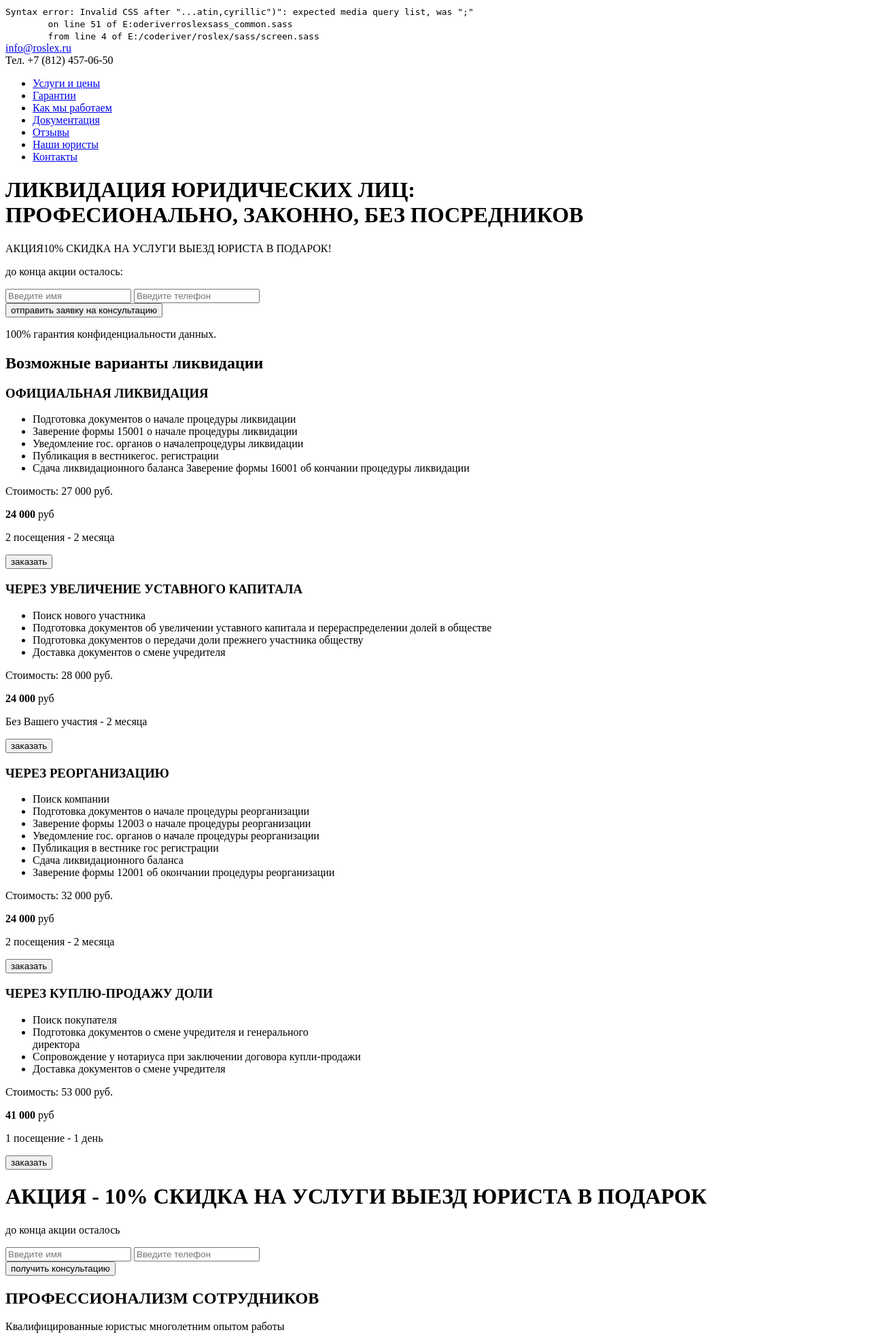
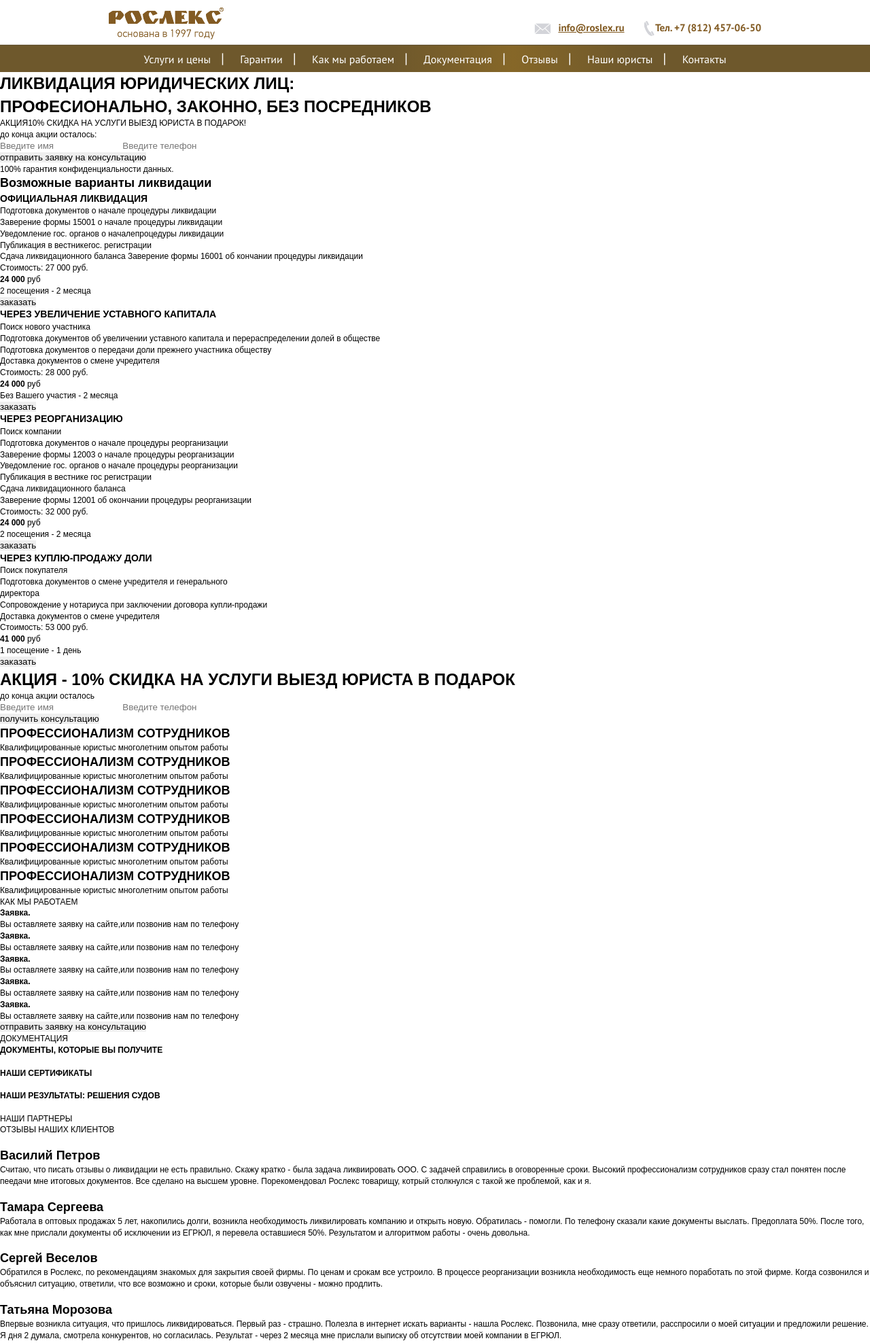
Before and after one commit to coderiver/roslex, a PHP site: page / in a window 1280 px wide. Shown: the top 1976 px of the page at 68% size. Run offline with PHP 8.4, Linux system fonts and the light colour scheme.

Commit message:
topline && nav

```diff
--- a/css/screen.css
+++ b/css/screen.css
@@ -1,74 +1,54 @@
-/*
-Syntax error: Invalid CSS after "...atin,cyrillic")": expected media query list, was ";"
-        on line 51 of E:\coderiver\roslex\sass\_common.sass
-        from line 4 of E:/coderiver/roslex/sass/screen.sass
+@import url("http://fonts.googleapis.com/css?family=PT+Sans:400,700,400italic&subset=cyrillic,latin");
+@import url("http://fonts.googleapis.com/css?family=PT+Sans+Narrow&subset=latin,cyrillic");
+html, body, div, span, applet, object, iframe, h1, h2, h3, h4, h5, h6, p, blockquote, pre, a, abbr, acronym, address, big, cite, code, del, dfn, em, img, ins, kbd, q, s, samp, small, strike, strong, sub, sup, tt, var, b, u, i, center, dl, dt, dd, ol, ul, li, fieldset, form, label, legend, table, caption, tbody, tfoot, thead, tr, th, td, article, aside, canvas, details, embed, figure, figcaption, footer, header, hgroup, menu, nav, output, ruby, section, summary, time, mark, audio, video { margin: 0; padding: 0; border: 0; vertical-align: baseline; }
 
-Backtrace:
-E:\coderiver\roslex\sass\_common.sass:51
-E:/coderiver/roslex/sass/screen.sass:4
-C:/Program Files (x86)/Prepros/gems/gems/sass-3.3.8/lib/sass/scss/parser.rb:1312:in `expected'
-C:/Program Files (x86)/Prepros/gems/gems/sass-3.3.8/lib/sass/scss/parser.rb:1248:in `expected'
-C:/Program Files (x86)/Prepros/gems/gems/sass-3.3.8/lib/sass/scss/parser.rb:65:in `parse_media_query_list'
-C:/Program Files (x86)/Prepros/gems/gems/sass-3.3.8/lib/sass/engine.rb:1019:in `parse_import_arg'
-C:/Program Files (x86)/Prepros/gems/gems/sass-3.3.8/lib/sass/engine.rb:986:in `block in parse_import_directive'
-C:/Program Files (x86)/Prepros/gems/gems/sass-3.3.8/lib/sass/engine.rb:985:in `loop'
-C:/Program Files (x86)/Prepros/gems/gems/sass-3.3.8/lib/sass/engine.rb:985:in `parse_import_directive'
-C:/Program Files (x86)/Prepros/gems/gems/sass-3.3.8/lib/sass/engine.rb:806:in `parse_directive'
-C:/Program Files (x86)/Prepros/gems/gems/sass-3.3.8/lib/sass/engine.rb:653:in `parse_line'
-C:/Program Files (x86)/Prepros/gems/gems/sass-3.3.8/lib/sass/engine.rb:543:in `build_tree'
-C:/Program Files (x86)/Prepros/gems/gems/sass-3.3.8/lib/sass/engine.rb:562:in `block in append_children'
-C:/Program Files (x86)/Prepros/gems/gems/sass-3.3.8/lib/sass/engine.rb:561:in `each'
-C:/Program Files (x86)/Prepros/gems/gems/sass-3.3.8/lib/sass/engine.rb:561:in `append_children'
-C:/Program Files (x86)/Prepros/gems/gems/sass-3.3.8/lib/sass/engine.rb:412:in `_to_tree'
-C:/Program Files (x86)/Prepros/gems/gems/sass-3.3.8/lib/sass/engine.rb:305:in `to_tree'
-C:/Program Files (x86)/Prepros/gems/gems/sass-3.3.8/lib/sass/tree/visitors/perform.rb:295:in `block in visit_import'
-C:/Program Files (x86)/Prepros/gems/gems/sass-3.3.8/lib/sass/stack.rb:88:in `block in with_import'
-C:/Program Files (x86)/Prepros/gems/gems/sass-3.3.8/lib/sass/stack.rb:121:in `with_frame'
-C:/Program Files (x86)/Prepros/gems/gems/sass-3.3.8/lib/sass/stack.rb:88:in `with_import'
-C:/Program Files (x86)/Prepros/gems/gems/sass-3.3.8/lib/sass/tree/visitors/perform.rb:294:in `visit_import'
-C:/Program Files (x86)/Prepros/gems/gems/sass-3.3.8/lib/sass/tree/visitors/base.rb:36:in `visit'
-C:/Program Files (x86)/Prepros/gems/gems/sass-3.3.8/lib/sass/tree/visitors/perform.rb:152:in `block in visit'
-C:/Program Files (x86)/Prepros/gems/gems/sass-3.3.8/lib/sass/stack.rb:79:in `block in with_base'
-C:/Program Files (x86)/Prepros/gems/gems/sass-3.3.8/lib/sass/stack.rb:121:in `with_frame'
-C:/Program Files (x86)/Prepros/gems/gems/sass-3.3.8/lib/sass/stack.rb:79:in `with_base'
-C:/Program Files (x86)/Prepros/gems/gems/sass-3.3.8/lib/sass/tree/visitors/perform.rb:152:in `visit'
-C:/Program Files (x86)/Prepros/gems/gems/sass-3.3.8/lib/sass/tree/visitors/base.rb:52:in `block in visit_children'
-C:/Program Files (x86)/Prepros/gems/gems/sass-3.3.8/lib/sass/tree/visitors/base.rb:52:in `map'
-C:/Program Files (x86)/Prepros/gems/gems/sass-3.3.8/lib/sass/tree/visitors/base.rb:52:in `visit_children'
-C:/Program Files (x86)/Prepros/gems/gems/sass-3.3.8/lib/sass/tree/visitors/perform.rb:161:in `block in visit_children'
-C:/Program Files (x86)/Prepros/gems/gems/sass-3.3.8/lib/sass/tree/visitors/perform.rb:173:in `with_environment'
-C:/Program Files (x86)/Prepros/gems/gems/sass-3.3.8/lib/sass/tree/visitors/perform.rb:160:in `visit_children'
-C:/Program Files (x86)/Prepros/gems/gems/sass-3.3.8/lib/sass/tree/visitors/base.rb:36:in `block in visit'
-C:/Program Files (x86)/Prepros/gems/gems/sass-3.3.8/lib/sass/tree/visitors/perform.rb:180:in `visit_root'
-C:/Program Files (x86)/Prepros/gems/gems/sass-3.3.8/lib/sass/tree/visitors/base.rb:36:in `visit'
-C:/Program Files (x86)/Prepros/gems/gems/sass-3.3.8/lib/sass/tree/visitors/perform.rb:151:in `visit'
-C:/Program Files (x86)/Prepros/gems/gems/sass-3.3.8/lib/sass/tree/visitors/perform.rb:8:in `visit'
-C:/Program Files (x86)/Prepros/gems/gems/sass-3.3.8/lib/sass/tree/root_node.rb:36:in `css_tree'
-C:/Program Files (x86)/Prepros/gems/gems/sass-3.3.8/lib/sass/tree/root_node.rb:20:in `render'
-C:/Program Files (x86)/Prepros/gems/gems/sass-3.3.8/lib/sass/engine.rb:274:in `render'
-C:/Program Files (x86)/Prepros/gems/gems/compass-1.0.0.alpha.19/lib/compass/compiler.rb:171:in `block (2 levels) in compile'
-C:/Program Files (x86)/Prepros/gems/gems/compass-1.0.0.alpha.19/lib/compass/compiler.rb:153:in `timed'
-C:/Program Files (x86)/Prepros/gems/gems/compass-1.0.0.alpha.19/lib/compass/compiler.rb:166:in `block in compile'
-C:/Program Files (x86)/Prepros/gems/gems/compass-1.0.0.alpha.19/lib/compass/logger.rb:46:in `red'
-C:/Program Files (x86)/Prepros/gems/gems/compass-1.0.0.alpha.19/lib/compass/compiler.rb:165:in `compile'
-C:/Program Files (x86)/Prepros/gems/gems/compass-1.0.0.alpha.19/lib/compass/compiler.rb:144:in `compile_if_required'
-C:/Program Files (x86)/Prepros/gems/gems/compass-1.0.0.alpha.19/lib/compass/compiler.rb:129:in `block (2 levels) in run'
-C:/Program Files (x86)/Prepros/gems/gems/compass-1.0.0.alpha.19/lib/compass/compiler.rb:127:in `each'
-C:/Program Files (x86)/Prepros/gems/gems/compass-1.0.0.alpha.19/lib/compass/compiler.rb:127:in `block in run'
-C:/Program Files (x86)/Prepros/gems/gems/compass-1.0.0.alpha.19/lib/compass/compiler.rb:153:in `timed'
-C:/Program Files (x86)/Prepros/gems/gems/compass-1.0.0.alpha.19/lib/compass/compiler.rb:126:in `run'
-C:/Program Files (x86)/Prepros/gems/gems/compass-1.0.0.alpha.19/lib/compass/commands/update_project.rb:49:in `perform'
-C:/Program Files (x86)/Prepros/gems/gems/compass-1.0.0.alpha.19/lib/compass/commands/base.rb:18:in `execute'
-C:/Program Files (x86)/Prepros/gems/gems/compass-1.0.0.alpha.19/lib/compass/commands/project_base.rb:19:in `execute'
-C:/Program Files (x86)/Prepros/gems/gems/compass-1.0.0.alpha.19/lib/compass/exec/sub_command_ui.rb:43:in `perform!'
-C:/Program Files (x86)/Prepros/gems/gems/compass-1.0.0.alpha.19/lib/compass/exec/sub_command_ui.rb:15:in `run!'
-C:/Program Files (x86)/Prepros/gems/gems/compass-1.0.0.alpha.19/bin/compass:30:in `block in <top (required)>'
-C:/Program Files (x86)/Prepros/gems/gems/compass-1.0.0.alpha.19/bin/compass:44:in `call'
-C:/Program Files (x86)/Prepros/gems/gems/compass-1.0.0.alpha.19/bin/compass:44:in `<top (required)>'
-C:/Program Files (x86)/Prepros/bin/gems.rb:17:in `load'
-C:/Program Files (x86)/Prepros/bin/gems.rb:17:in `<main>'
-*/
-body:before {
-  white-space: pre;
-  font-family: monospace;
-  content: "Syntax error: Invalid CSS after \"...atin,cyrillic\")\": expected media query list, was \";\"\A         on line 51 of E:\coderiver\roslex\sass\_common.sass\A         from line 4 of E:/coderiver/roslex/sass/screen.sass"; }
+body, html { height: 100%; }
+
+img, fieldset, a img { border: none; }
+
+input[type="text"], input[type="email"], input[type="tel"], textarea { -webkit-appearance: none; }
+
+input[type="submit"], button { cursor: pointer; }
+input[type="submit"]::-moz-focus-inner, button::-moz-focus-inner { padding: 0; border: 0; }
+
+textarea { overflow: auto; }
+
+input, button { margin: 0; padding: 0; border: 0; }
+
+div, input, textarea, select, button, h1, h2, h3, h4, h5, h6, a, span, a:focus { outline: none; }
+
+ul, ol { list-style-type: none; }
+
+@media only screen and (min-device-width: 320px) and (max-device-width: 480px) { * { -webkit-text-size-adjust: none; } }
+table { border-spacing: 0; border-collapse: collapse; width: 100%; }
+
+body { font-family: Arial, sans-serif; font-size: 12px; line-height: 1.4; }
+
+.topline .topline__in, .nav .nav__in { width: 960px; margin: 0 auto; }
+
+.out { width: 100%; }
+.out .icon-logo { background: url('../img/icons-seed526e5db.png') 0 -30px no-repeat; width: 169px; height: 47px; display: inline-block; }
+.out .icon-mail { background: url('../img/icons-seed526e5db.png') 0 -87px no-repeat; width: 25px; height: 17px; display: inline-block; }
+.out .icon-phone { background: url('../img/icons-seed526e5db.png') 0 -114px no-repeat; width: 17px; height: 24px; display: inline-block; }
+
+.topline .topline__in { *zoom: 1; height: 67px; }
+.topline .topline__in:after { content: " "; display: table; clear: both; }
+.topline .topline__logo { float: left; display: inline-block; margin-top: 11px; }
+.topline .topline__contacts { float: right; margin-top: 30px; }
+.topline .topline__mail, .topline .topline__phone { display: inline-block; color: #825b23; font-family: "PT Sans", Arial, sans-serif; font-weight: 700; font-size: 15px; }
+.topline .topline__mail i, .topline .topline__phone i { vertical-align: middle; }
+.topline .topline__mail { margin-right: 25px; }
+.topline .topline__mail i { position: relative; right: 10px; }
+
+.nav { background-color: #6e582c; *zoom: 1; filter: progid:DXImageTransform.Microsoft.gradient(gradientType=1, startColorstr='#FF6E582C', endColorstr='#FF6E582C'); background-image: -moz-linear-gradient(left, #6e582c 45%, #866728 59%, #6e582c 73%); background-image: -webkit-linear-gradient(left, #6e582c 45%, #866728 59%, #6e582c 73%); background-image: linear-gradient(to right, #6e582c 45%, #866728 59%, #6e582c 73%); -moz-box-shadow: 0 -1px 1px #5b4925; -webkit-box-shadow: 0 -1px 1px #5b4925; box-shadow: 0 -1px 1px #5b4925; }
+.nav .nav__list { text-align: center; padding: 8px 0; }
+.nav .nav__list li { display: inline-block; font-size: 0; }
+.nav .nav__list li a { color: white; vertical-align: middle; position: relative; font-family: "PT Sans", Arial, sans-serif; font-size: 16px; text-decoration: none; padding: 0px 20px; }
+.nav .nav__list li a:after { content: "|"; position: absolute; display: inline-block; top: -6px; right: 0; font-size: 21px; }
+.nav .nav__list li a:hover { text-decoration: underline; }
+.nav .nav__list li:last-child a:after { display: none; }
+
+.l { *zoom: 1; }
+.l:after { content: " "; display: table; clear: both; }
+.l .l-col1 { float: left; width: 20%; }
+.l .l-col2 { float: right; width: 70%; }
--- a/index.html
+++ b/index.html
@@ -15,9 +15,11 @@
 <div class="out">
 	<!-- BEGIN topline  -->
 	<div class="topline"><div class="topline__in">
-		<a href="#" class="topline__logo logo"></a>
-		<a href="mailto:info@roslex.ru" class="topline__mail"><i></i>info@roslex.ru</a>
-		<div class="topline__phone"><i></i>Тел. +7 (812) 457-06-50</div>
+		<div class="topline__logo"><a href="#"><i class="icon-logo"></i></a></div>
+		<div class="topline__contacts">
+			<a href="mailto:info@roslex.ru" class="topline__mail"><i class="icon-mail"></i>info@roslex.ru</a>
+			<div class="topline__phone"><i class="icon-phone"></i>Тел. +7 (812) 457-06-50</div>
+		</div>
 	</div></div>
 	<!-- END topline -->
 
--- a/sass/_common.sass
+++ b/sass/_common.sass
@@ -48,7 +48,7 @@
 // 	+jpg(bla)
 
 @import url("http://fonts.googleapis.com/css?family=PT+Sans:400,700,400italic&subset=cyrillic,latin")
-@import url("http://fonts.googleapis.com/css?family=PT+Sans+Narrow&subset=latin,cyrillic");
+@import url("http://fonts.googleapis.com/css?family=PT+Sans+Narrow&subset=latin,cyrillic")
 =pt
 	font-family: 'PT Sans', Arial, sans-serif
 =pt-b
@@ -60,8 +60,90 @@ body
 	font-family: Arial, sans-serif
 	font-size: 12px
 	line-height: 1.4
+//variables
+$brown: #825b23
+%in
+	width: 960px
+	margin: 0 auto
+// =sprite-loop
+// 	@each $ico in $icons
+// 		.icon-#{$ico}
+// 			+s(#{$ico})
+$ico: logo mail phone
+=sprite-loop
+	@each $i in $ico
+		.icon-#{$i}
+			+s(#{$i})
+			display: inline-block
+.out
+	width: 100%
+	+sprite-loop
 
 
-// common blocks
-.out
-	width: 100%
+//------topline
+.topline
+	.topline__in
+		@extend %in
+		+clr
+		height: 67px
+	.topline__logo
+		float: left
+		display: inline-block
+		margin-top: 11px
+		// vertical-align: middle
+	.topline__contacts
+		float: right
+		margin-top: 30px
+		// vertical-align: middle
+
+	.topline__mail, .topline__phone
+		display: inline-block
+		color: $brown
+		+pt-b
+		font-size: 15px
+		i
+			vertical-align: middle
+
+	.topline__mail
+		margin-right: 25px
+		i
+			position: relative
+			right: 10px
+
+
+
+//-----nav
+.nav
+	background-color: #6e582c
+	+filter-gradient(#6e582c, #6e582c, horizontal)
+	+background-image(linear-gradient(left,  #6e582c 45%,#866728 59%,#6e582c 73%))
+
+
+	+box-shadow(0 -1px 1px #5b4925)
+	.nav__in
+		@extend %in
+	.nav__list
+		text-align: center
+		padding: 8px 0
+		li
+			display: inline-block
+			font-size: 0
+			a
+				color: #fff
+				vertical-align: middle
+				position: relative
+				+pt
+				font-size: 16px
+				text-decoration: none
+				padding: 0px 20px
+				&:after
+					content: '|'
+					position: absolute
+					display: inline-block
+					top: -6px
+					right: 0
+					font-size: 21px
+				&:hover
+					text-decoration: underline
+			&:last-child a:after
+				display: none
```
Also changed, not shown: img/icons-seed526e5db.png (added), img/icons/logo.png (added), img/icons/mail.png (added), img/icons/phone.png (added).
